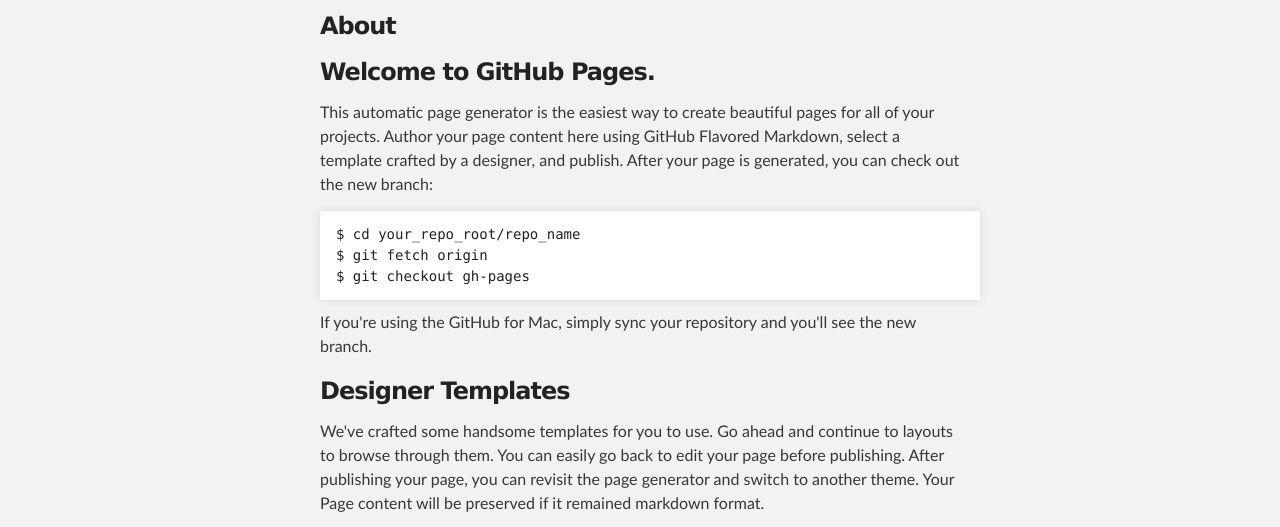
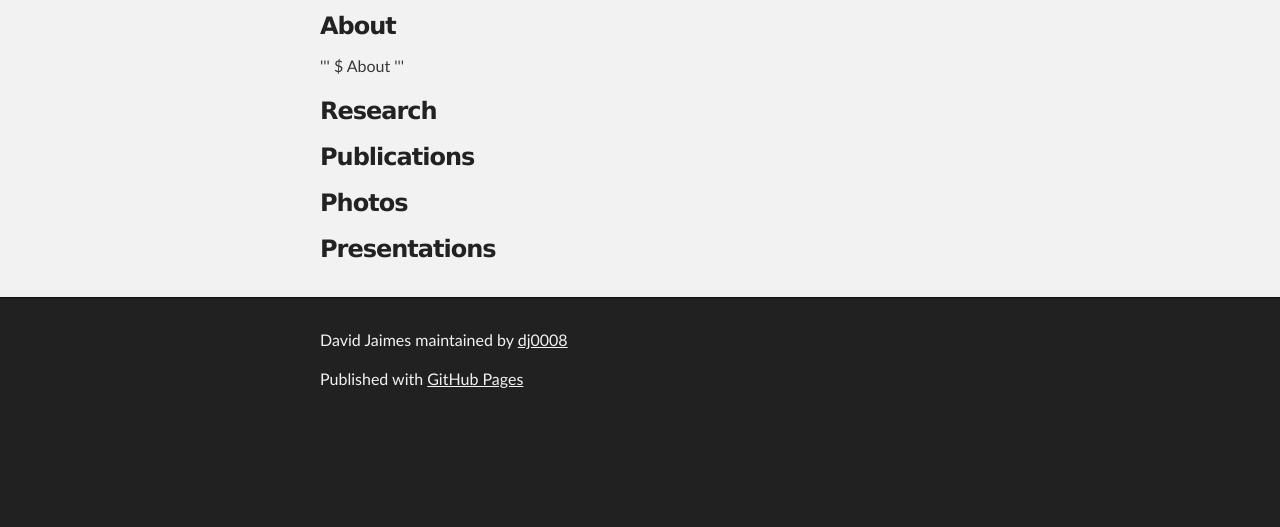
Before and after one commit to dj0008/davidjaimes.github.io, a plain HTML site: page index.html in a window 1280 px wide. Shown: the part 252-779 px from the top of the page. Drawn offline with Linux system fonts and the light colour scheme.

```diff
--- a/index.html
+++ b/index.html
@@ -34,37 +34,21 @@
         <h3>
 <a id="about" class="anchor" href="#about" aria-hidden="true"><span class="octicon octicon-link"></span></a>About</h3>
 
-<h3>
-<a id="welcome-to-github-pages" class="anchor" href="#welcome-to-github-pages" aria-hidden="true"><span class="octicon octicon-link"></span></a>Welcome to GitHub Pages.</h3>
-
-<p>This automatic page generator is the easiest way to create beautiful pages for all of your projects. Author your page content here using GitHub Flavored Markdown, select a template crafted by a designer, and publish. After your page is generated, you can check out the new branch:</p>
-
-<pre><code>$ cd your_repo_root/repo_name
-$ git fetch origin
-$ git checkout gh-pages
-</code></pre>
-
-<p>If you're using the GitHub for Mac, simply sync your repository and you'll see the new branch.</p>
+<p>'''
+$ About
+'''</p>
 
 <h3>
-<a id="designer-templates" class="anchor" href="#designer-templates" aria-hidden="true"><span class="octicon octicon-link"></span></a>Designer Templates</h3>
-
-<p>We've crafted some handsome templates for you to use. Go ahead and continue to layouts to browse through them. You can easily go back to edit your page before publishing. After publishing your page, you can revisit the page generator and switch to another theme. Your Page content will be preserved if it remained markdown format.</p>
+<a id="research" class="anchor" href="#research" aria-hidden="true"><span class="octicon octicon-link"></span></a>Research</h3>
 
 <h3>
-<a id="rather-drive-stick" class="anchor" href="#rather-drive-stick" aria-hidden="true"><span class="octicon octicon-link"></span></a>Rather Drive Stick?</h3>
-
-<p>If you prefer to not use the automatic generator, push a branch named <code>gh-pages</code> to your repository to create a page manually. In addition to supporting regular HTML content, GitHub Pages support Jekyll, a simple, blog aware static site generator written by our own Tom Preston-Werner. Jekyll makes it easy to create site-wide headers and footers without having to copy them across every page. It also offers intelligent blog support and other advanced templating features.</p>
+<a id="publications" class="anchor" href="#publications" aria-hidden="true"><span class="octicon octicon-link"></span></a>Publications</h3>
 
 <h3>
-<a id="authors-and-contributors" class="anchor" href="#authors-and-contributors" aria-hidden="true"><span class="octicon octicon-link"></span></a>Authors and Contributors</h3>
-
-<p>You can <a href="https://github.com/blog/821" class="user-mention">@mention</a> a GitHub username to generate a link to their profile. The resulting <code>&lt;a&gt;</code> element will link to the contributor's GitHub Profile. For example: In 2007, Chris Wanstrath (<a href="https://github.com/defunkt" class="user-mention">@defunkt</a>), PJ Hyett (<a href="https://github.com/pjhyett" class="user-mention">@pjhyett</a>), and Tom Preston-Werner (<a href="https://github.com/mojombo" class="user-mention">@mojombo</a>) founded GitHub.</p>
+<a id="photos" class="anchor" href="#photos" aria-hidden="true"><span class="octicon octicon-link"></span></a>Photos</h3>
 
 <h3>
-<a id="support-or-contact" class="anchor" href="#support-or-contact" aria-hidden="true"><span class="octicon octicon-link"></span></a>Support or Contact</h3>
-
-<p>Having trouble with Pages? Check out the documentation at <a href="https://help.github.com/pages">https://help.github.com/pages</a> or contact <a href="mailto:support@github.com">support@github.com</a> and we’ll help you sort it out.</p>
+<a id="presentations" class="anchor" href="#presentations" aria-hidden="true"><span class="octicon octicon-link"></span></a>Presentations</h3>
       </section>
     </div>
 
```
Also changed, not shown: params.json (+1 -1 lines).
